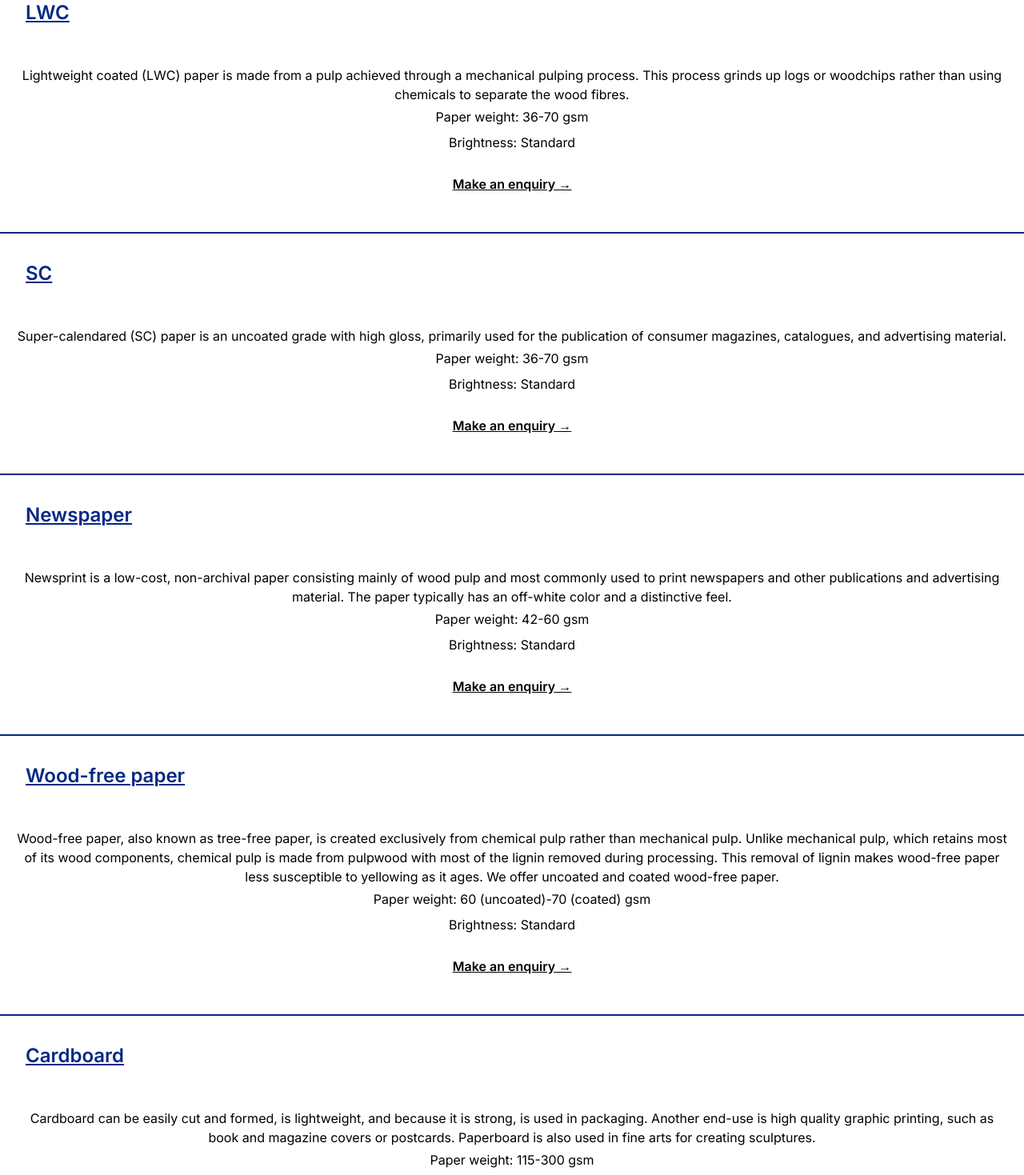
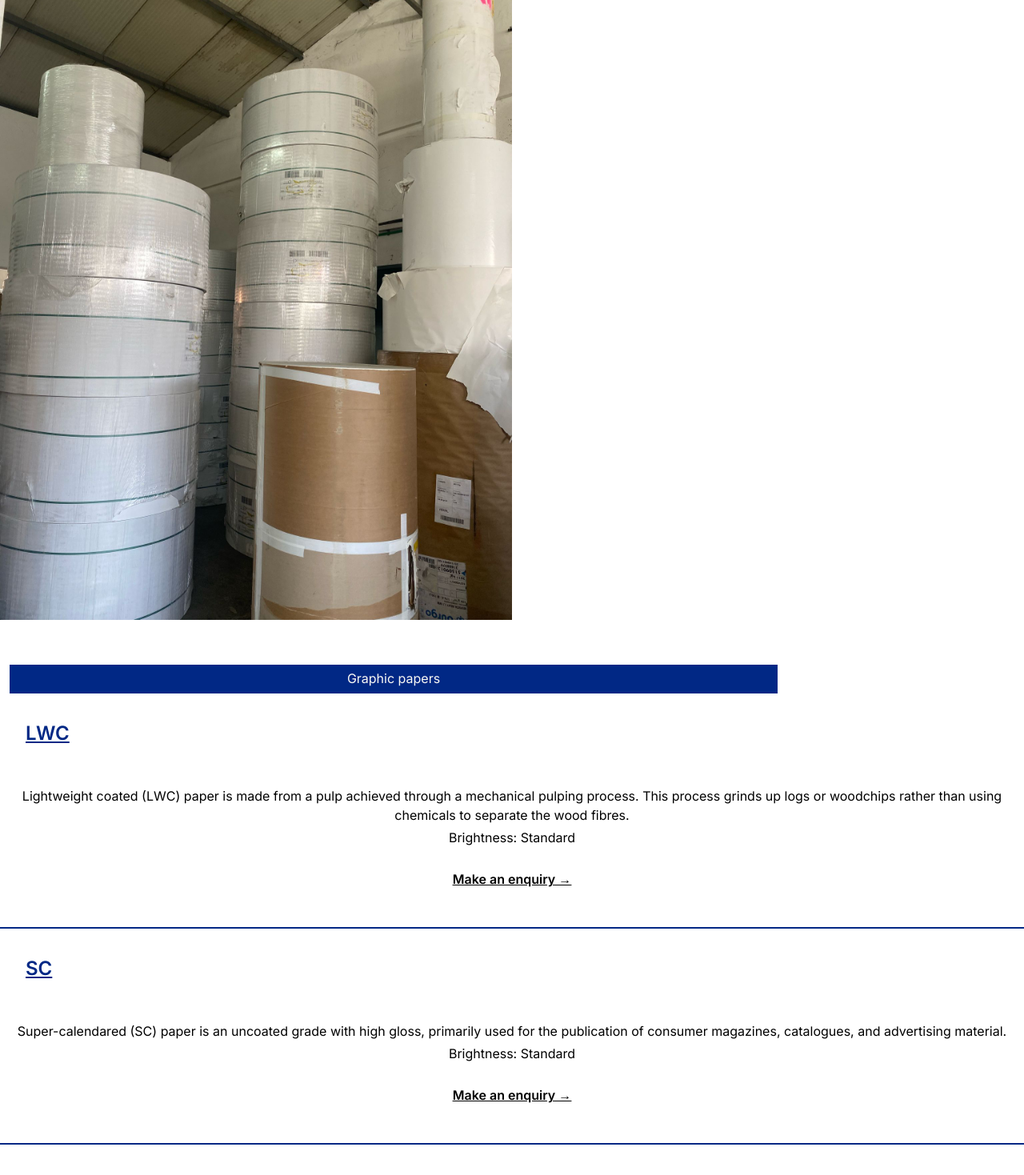
Before and after one commit to theephraimicarus/unitasTeplica, a Next.js app in the folder unitas/: page /products in a window 1280 px wide. Shown: the part 460-1929 px from the top of the page at 80% size. Built offline with nearby package versions, Linux system fonts and the light colour scheme.

Commit message:
remove paper weights

```diff
--- a/unitas/app/components/heroproducts.tsx
+++ b/unitas/app/components/heroproducts.tsx
@@ -1,3 +1,7 @@
+import Image from "next/image";
+import ProductImage from "../../public/assets/products.jpg";
+
+
 export default function Hero() {
   return (
     <div className="py-8">
@@ -9,6 +13,12 @@ export default function Hero() {
           We offer a variety of graphic (LWC, SC, newspaper, wood-free,
           cardboard) and confectionery (kraft, polyethylene) papers.
         </p>
+      </div>
+
+      <div className="flex w-full py-6">
+        <div className="lg:w-2/4">
+          <Image src={ProductImage} alt="hero image" className="object-cover" />
+        </div>
       </div>
 
       <div className="h-[36px] bg-bluenitas text-whitenitas text-center text-4 mt-8 ml-3 w-3/4">
@@ -24,7 +34,6 @@ export default function Hero() {
           mechanical pulping process. This process grinds up logs or woodchips
           rather than using chemicals to separate the wood fibres.
         </p>
-        <p className="text-center py-1 px-2">Paper weight: 36-70 gsm</p>
         <p className="text-center py-1 px-2">Brightness: Standard</p>
       </div>
       <p className="text-center underline pt-2 pb-12 font-semibold border-b-2 border-bluenitas">
@@ -40,7 +49,6 @@ export default function Hero() {
           primarily used for the publication of consumer magazines, catalogues,
           and advertising material.
         </p>
-        <p className="text-center py-1 px-2">Paper weight: 36-70 gsm</p>
         <p className="text-center py-1 px-2">Brightness: Standard</p>
       </div>
       <p className="text-center underline pt-2 pb-12 font-semibold border-b-2 border-bluenitas">
@@ -57,7 +65,6 @@ export default function Hero() {
           and advertising material. The paper typically has an off-white color
           and a distinctive feel.
         </p>
-        <p className="text-center py-1 px-2">Paper weight: 42-60 gsm</p>
         <p className="text-center py-1 px-2">Brightness: Standard</p>
       </div>
       <p className="text-center underline pt-2 pb-12  font-semibold border-b-2 border-bluenitas">
@@ -76,9 +83,6 @@ export default function Hero() {
           removal of lignin makes wood-free paper less susceptible to yellowing
           as it ages. We offer uncoated and coated wood-free paper.
         </p>
-        <p className="text-center py-1 px-2">
-          Paper weight: 60 (uncoated)-70 (coated) gsm
-        </p>
         <p className="text-center py-1 px-2">Brightness: Standard</p>
       </div>
       <p className="text-center underline pt-2 pb-12 font-semibold border-b-2 border-bluenitas">
@@ -95,7 +99,6 @@ export default function Hero() {
           graphic printing, such as book and magazine covers or postcards.
           Paperboard is also used in fine arts for creating sculptures.
         </p>
-        <p className="text-center py-1 px-2">Paper weight: 115-300 gsm</p>
         <p className="text-center py-1 px-2">Brightness: Standard</p>
       </div>
       <p className="text-center underline pt-2 pb-12 font-semibold border-b-2 border-bluenitas">
@@ -103,7 +106,7 @@ export default function Hero() {
       </p>
 
       <div className="h-[36px] bg-bluenitas text-whitenitas text-center text-4 mt-8 ml-3 w-3/4">
-        <h1 className="pt-[5px]">Craft paper</h1>
+        <h1 className="pt-[5px]">Kraft paper</h1>
       </div>
 
       <h1 className="text-left text-[24px] text-bluenitas font-semibold mt-8 px-8 underline">
@@ -118,7 +121,6 @@ export default function Hero() {
           paper factories which target non-European markets exclusively, notably
           Africa and Asia.
         </p>
-        <p className="text-center py-1 px-2">Paper weight: 245 gsm</p>
         <p className="text-center py-1 px-2">Brightness: Standard</p>
       </div>
       <p className="text-center underline pt-2 pb-12 font-semibold border-b-2 border-bluenitas">
```
Also changed, not shown: unitas/public/assets/products.jpg (added).
